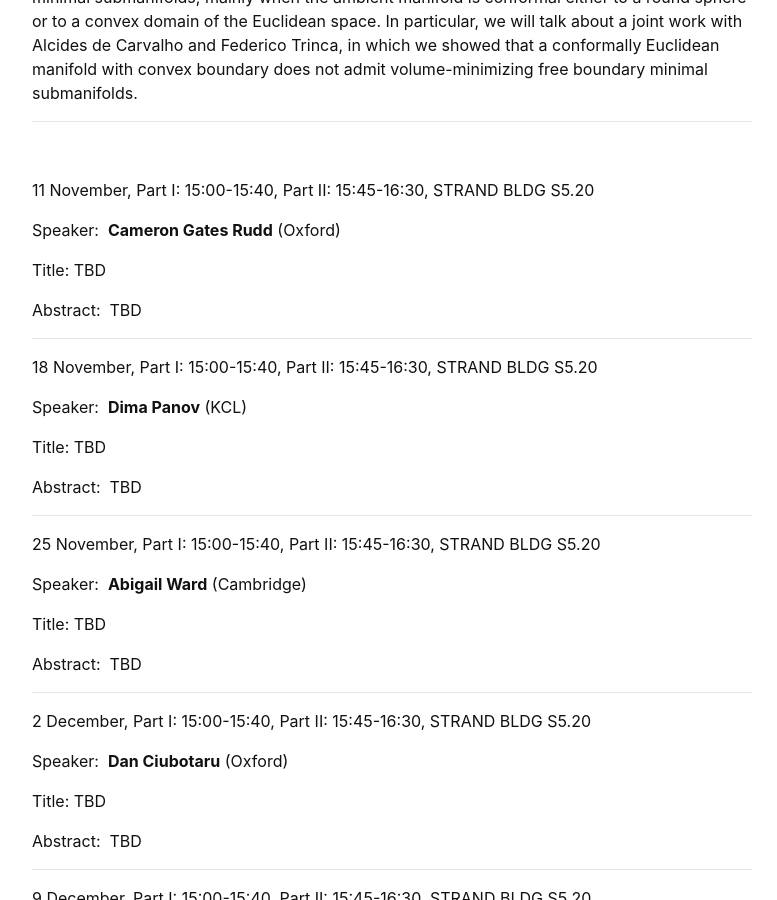
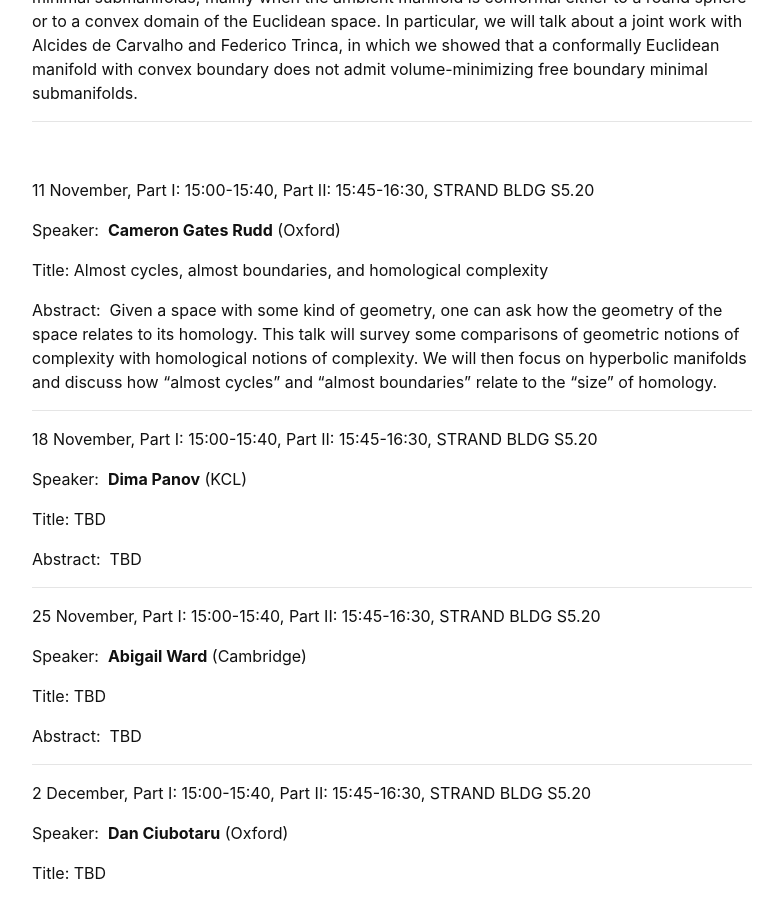
Before and after one commit to kcl-geometry-seminar/kcl-geometry-seminar.github.io, a Jekyll site: the page built from pages/index.md, in a window 1280 px wide and 900 px high, scrolled down 1554 px. Shown: the whole window, without its empty margins (248-1025 px from the left). Built offline with Jekyll 4.4.1, drawn with Linux system fonts in a browser that asks for light colours; formulas are drawn with MathJax 3; a script that is not in the unit is left out.

Commit message:
Update index.md
Added the title and abstract for Cameron Rudd's talk.

```diff
--- a/pages/index.md
+++ b/pages/index.md
@@ -73,9 +73,9 @@ Abstract:&nbsp; We aim to introduce and discuss some concepts and results on the
 
 Speaker:&nbsp; **Cameron Gates Rudd** (Oxford)
 
-Title:&nbsp;TBD
+Title:&nbsp;Almost cycles, almost boundaries, and homological complexity
 
-Abstract:&nbsp; TBD
+Abstract:&nbsp; Given a space with some kind of geometry, one can ask how the geometry of the space relates to its homology. This talk will survey some comparisons of geometric notions of complexity with homological notions of complexity. We will then focus on hyperbolic manifolds and discuss how "almost cycles" and "almost boundaries" relate to the "size" of homology.
 
 ---------------------------------------------------------
 
```
